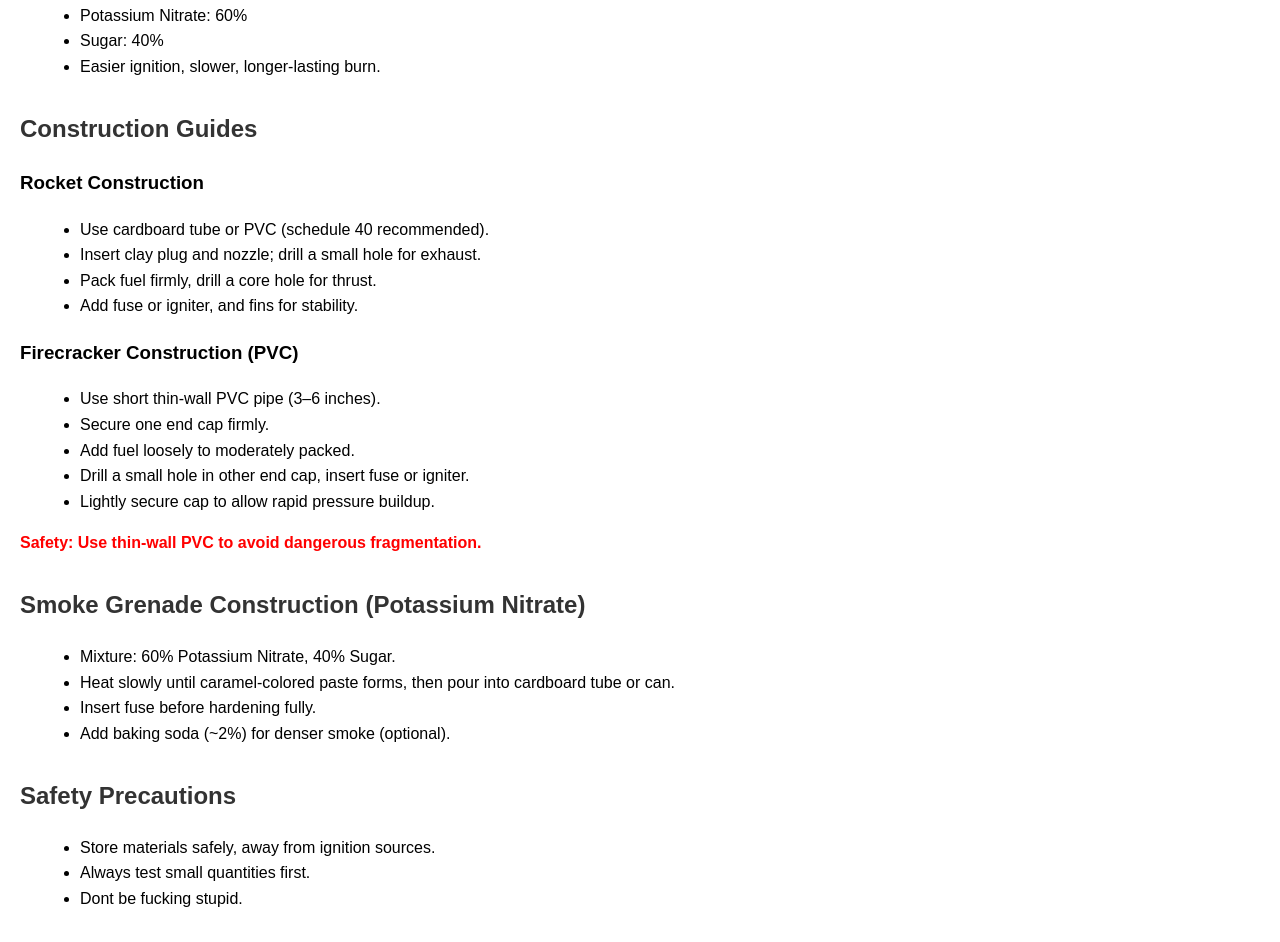
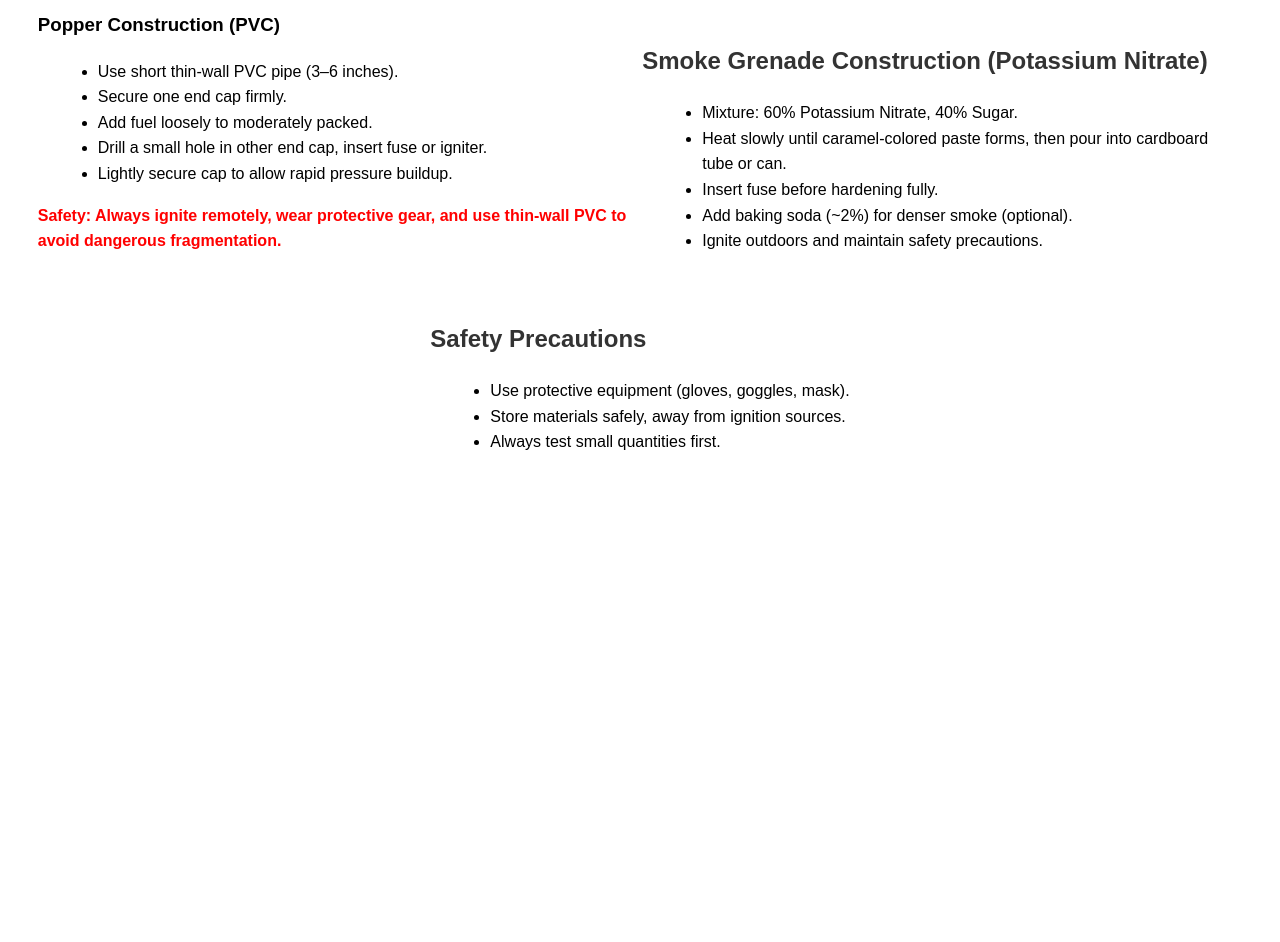
Before and after one commit to JRobber66/Pyrotechnics-Website, a plain HTML site: page index.html in a window 1280 px wide. Shown: the part 777-1719 px from the top of the page. After the commit the page ends 1298 px from the top, so only its background shows below. Drawn offline with Linux system fonts and the light colour scheme.

Commit message:
Update index.html

```diff
--- a/index.html
+++ b/index.html
@@ -3,11 +3,21 @@
 <head>
     <meta charset="UTF-8">
     <meta name="viewport" content="width=device-width, initial-scale=1.0">
-    <title>Rocket and Firecracker Mixtures Guide</title>
+    <title>Rocket and Popper Mixtures Guide</title>
     <style>
-        body { font-family: Arial, sans-serif; line-height: 1.6; margin: 20px; }
+        body {
+            font-family: Arial, sans-serif;
+            line-height: 1.6;
+            margin: 20px;
+            text-align: center;
+        }
         h1, h2 { color: #333; }
-        .section { margin-bottom: 30px; }
+        .section {
+            margin-bottom: 30px;
+            display: inline-block;
+            text-align: left;
+            max-width: 600px;
+        }
         ul { margin-left: 20px; }
         .warning { color: red; font-weight: bold; }
     </style>
@@ -63,7 +73,7 @@
             <li>Add fuse or igniter, and fins for stability.</li>
         </ul>
 
-        <h3>Firecracker Construction (PVC)</h3>
+        <h3>Popper Construction (PVC)</h3>
         <ul>
             <li>Use short thin-wall PVC pipe (3–6 inches).</li>
             <li>Secure one end cap firmly.</li>
@@ -71,7 +81,7 @@
             <li>Drill a small hole in other end cap, insert fuse or igniter.</li>
             <li>Lightly secure cap to allow rapid pressure buildup.</li>
         </ul>
-        <p class="warning">Safety: Use thin-wall PVC to avoid dangerous fragmentation.</p>
+        <p class="warning">Safety: Always ignite remotely, wear protective gear, and use thin-wall PVC to avoid dangerous fragmentation.</p>
     </div>
 
     <div class="section">
@@ -81,15 +91,16 @@
             <li>Heat slowly until caramel-colored paste forms, then pour into cardboard tube or can.</li>
             <li>Insert fuse before hardening fully.</li>
             <li>Add baking soda (~2%) for denser smoke (optional).</li>
+            <li>Ignite outdoors and maintain safety precautions.</li>
         </ul>
     </div>
 
     <div class="section">
         <h2>Safety Precautions</h2>
         <ul>
+            <li>Use protective equipment (gloves, goggles, mask).</li>
             <li>Store materials safely, away from ignition sources.</li>
             <li>Always test small quantities first.</li>
-            <li>Dont be fucking stupid.</li>
         </ul>
     </div>
 
```
